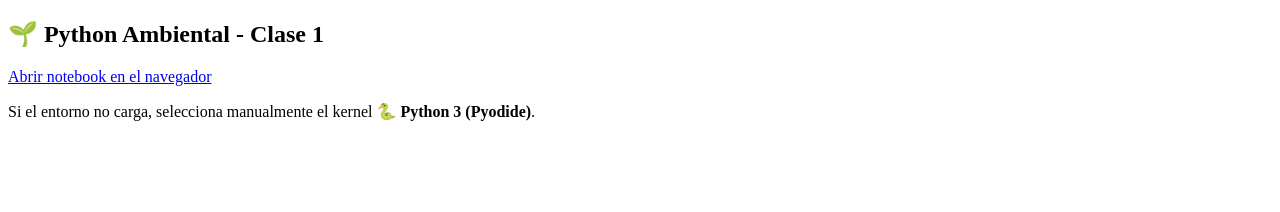
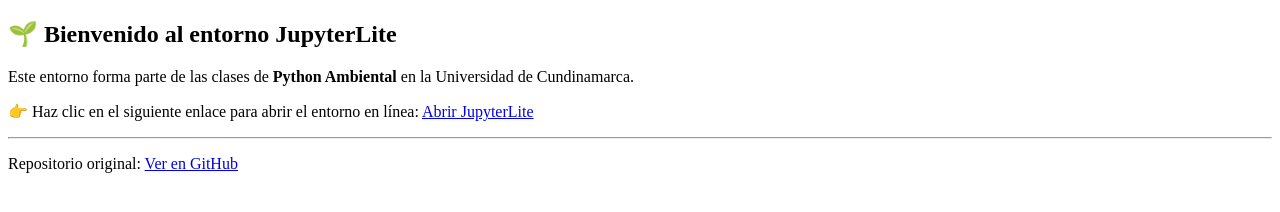
Before and after one commit to diegoprograms/python_ambiental_clase1, a plain HTML site: page index.html in a window 1280 px wide. Drawn offline with Linux system fonts and the light colour scheme.

Commit message:
Update index.html

```diff
--- a/index.html
+++ b/index.html
@@ -1,23 +1,23 @@
 <!DOCTYPE html>
 <html lang="es">
 <head>
-  <meta charset="UTF-8" />
+  <meta charset="UTF-8">
   <title>Python Ambiental - Clase 1</title>
 </head>
 <body>
-  <h2>🌱 Python Ambiental - Clase 1</h2>
+  <h2>🌱 Bienvenido al entorno JupyterLite</h2>
+  <p>Este entorno forma parte de las clases de <b>Python Ambiental</b> en la Universidad de Cundinamarca.</p>
   <p>
-    <a href="https://jupyterlite.github.io/jupyterlite-demo/repl/index.html?path=https://diegoprograms.github.io/python_ambiental_clase1/notebooks/ejemplo.ipynb" target="_blank">
-      Abrir notebook en el navegador
+    👉 Haz clic en el siguiente enlace para abrir el entorno en línea:
+    <a href="https://diegoprograms.github.io/python_ambiental_clase1/" target="_blank">
+      Abrir JupyterLite
     </a>
   </p>
-  <p>Si el entorno no carga, selecciona manualmente el kernel 🐍 <b>Python 3 (Pyodide)</b>.</p>
-
-  <script type="application/javascript">
-    window.jupyterlite_config = {
-      "notebooks": ["notebooks/ejemplo.ipynb"]
-    };
-  </script>
-  <script src="https://jupyterlite.github.io/jupyterlite-demo/repl/index.js"></script>
+  <hr>
+  <p>Repositorio original:
+     <a href="https://github.com/diegoprograms/python_ambiental_clase1" target="_blank">
+       Ver en GitHub
+     </a>
+  </p>
 </body>
 </html>
```
